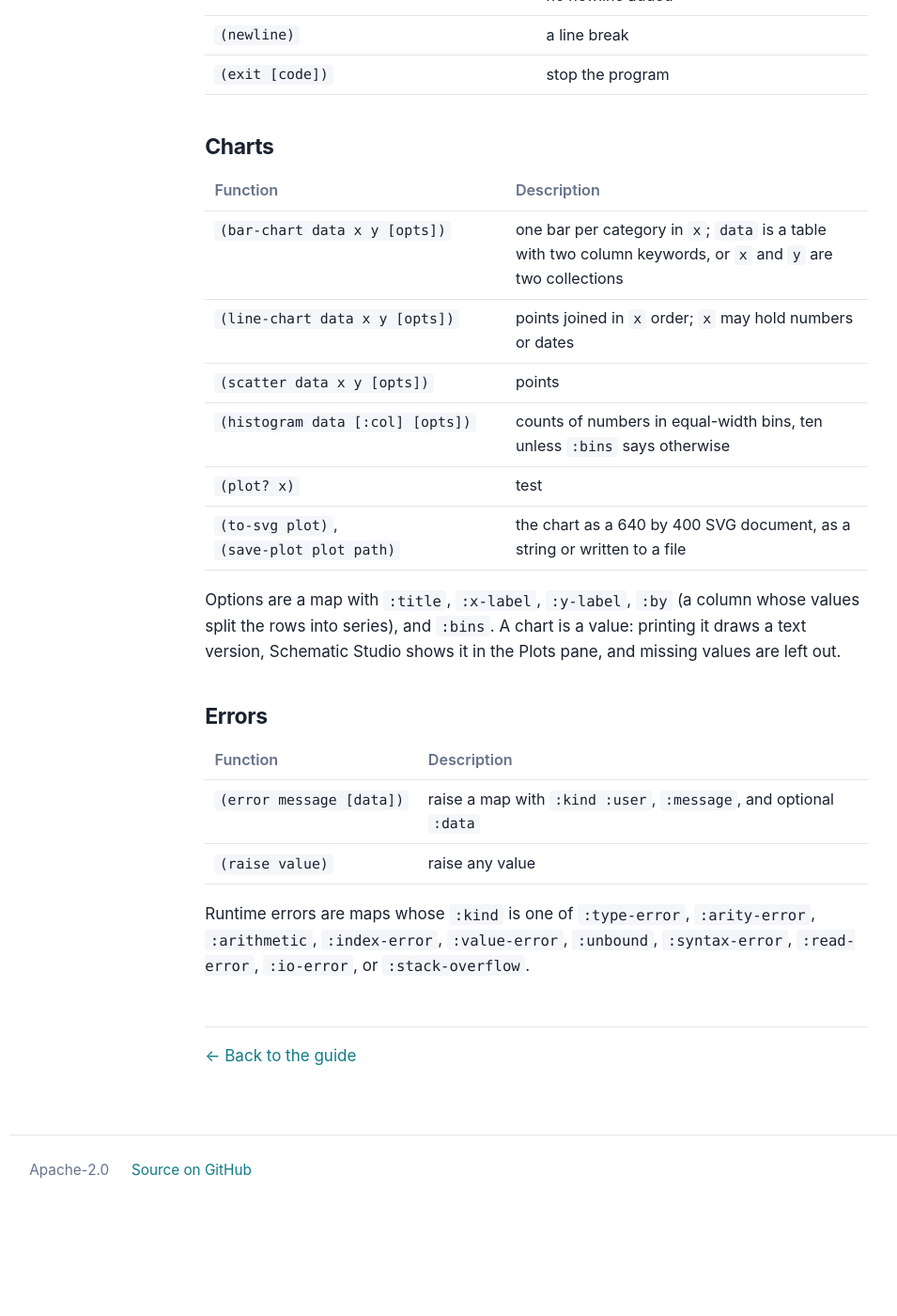
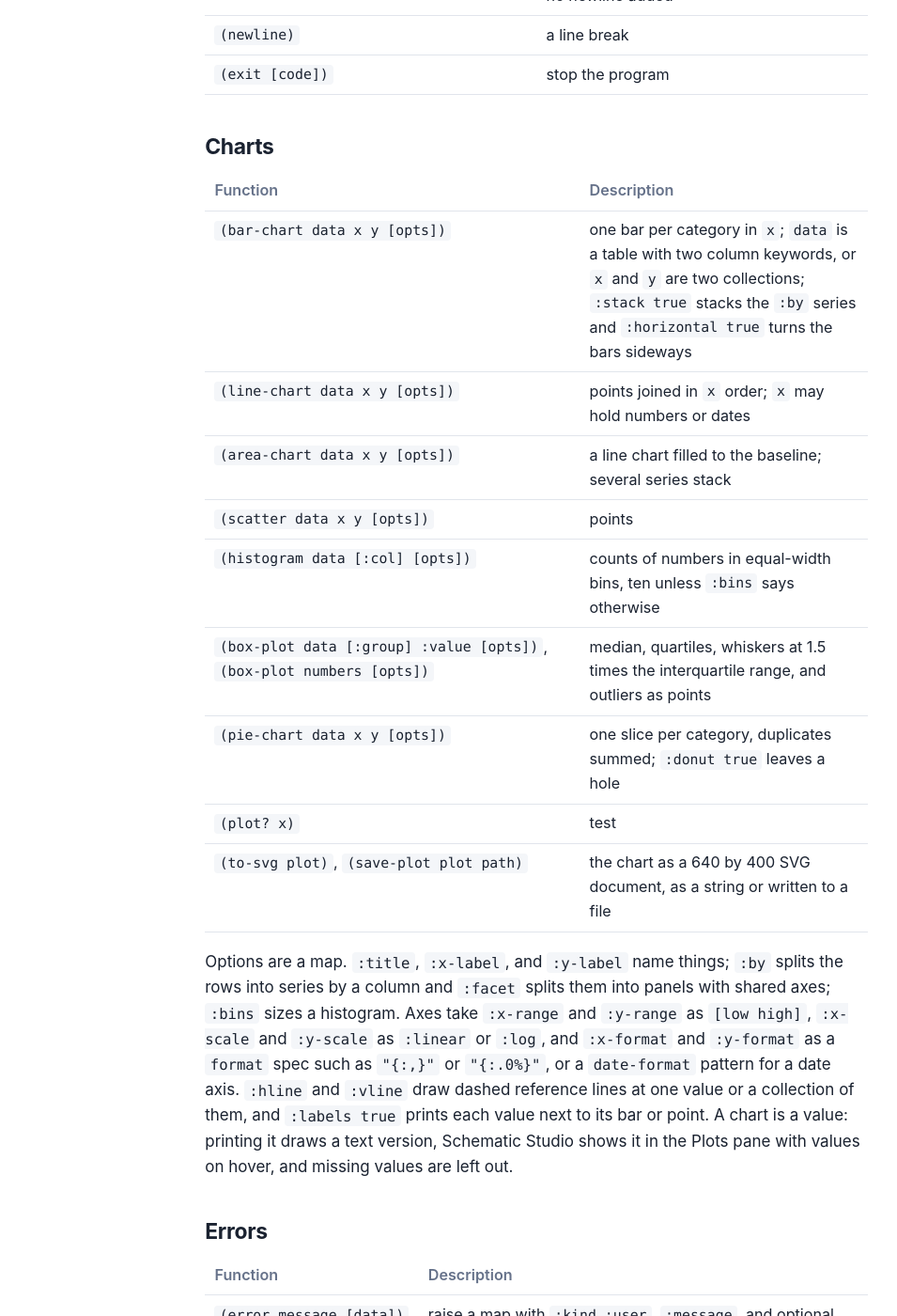
Before and after one commit to collide2954/schematic, a Jekyll site: the page built from docs/reference.md, in a window 1280 px wide and 1400 px high, scrolled down 12351 px. Shown: the whole window at 94% size, without its empty margins (69-1024 px from the left). Built offline with Jekyll 4.4.1, drawn with Linux system fonts in a browser that asks for light colours; our own code applies the rules of GitHub Pages for plain Markdown files; before the commit the page ends 13651 px from its top, so only the background shows below that.

Commit message:
Document the new chart kinds and options

```diff
--- a/docs/reference.md
+++ b/docs/reference.md
@@ -248,17 +248,26 @@ array of strings, so a text column turns into a date column in one call.
 
 | Function | Description |
 |---|---|
-| `(bar-chart data x y [opts])` | one bar per category in `x`; `data` is a table with two column keywords, or `x` and `y` are two collections |
+| `(bar-chart data x y [opts])` | one bar per category in `x`; `data` is a table with two column keywords, or `x` and `y` are two collections; `:stack true` stacks the `:by` series and `:horizontal true` turns the bars sideways |
 | `(line-chart data x y [opts])` | points joined in `x` order; `x` may hold numbers or dates |
+| `(area-chart data x y [opts])` | a line chart filled to the baseline; several series stack |
 | `(scatter data x y [opts])` | points |
 | `(histogram data [:col] [opts])` | counts of numbers in equal-width bins, ten unless `:bins` says otherwise |
+| `(box-plot data [:group] :value [opts])`, `(box-plot numbers [opts])` | median, quartiles, whiskers at 1.5 times the interquartile range, and outliers as points |
+| `(pie-chart data x y [opts])` | one slice per category, duplicates summed; `:donut true` leaves a hole |
 | `(plot? x)` | test |
 | `(to-svg plot)`, `(save-plot plot path)` | the chart as a 640 by 400 SVG document, as a string or written to a file |
 
-Options are a map with `:title`, `:x-label`, `:y-label`, `:by` (a column
-whose values split the rows into series), and `:bins`. A chart is a value:
-printing it draws a text version, Schematic Studio shows it in the Plots
-pane, and missing values are left out.
+Options are a map. `:title`, `:x-label`, and `:y-label` name things; `:by`
+splits the rows into series by a column and `:facet` splits them into
+panels with shared axes; `:bins` sizes a histogram. Axes take `:x-range`
+and `:y-range` as `[low high]`, `:x-scale` and `:y-scale` as `:linear` or
+`:log`, and `:x-format` and `:y-format` as a `format` spec such as `"{:,}"`
+or `"{:.0%}"`, or a `date-format` pattern for a date axis. `:hline` and
+`:vline` draw dashed reference lines at one value or a collection of them,
+and `:labels true` prints each value next to its bar or point. A chart is a
+value: printing it draws a text version, Schematic Studio shows it in the
+Plots pane with values on hover, and missing values are left out.
 
 ## Errors
 
```
Also changed, not shown: docs/guide.md (+15 -3 lines), README.md, 1 other file.
